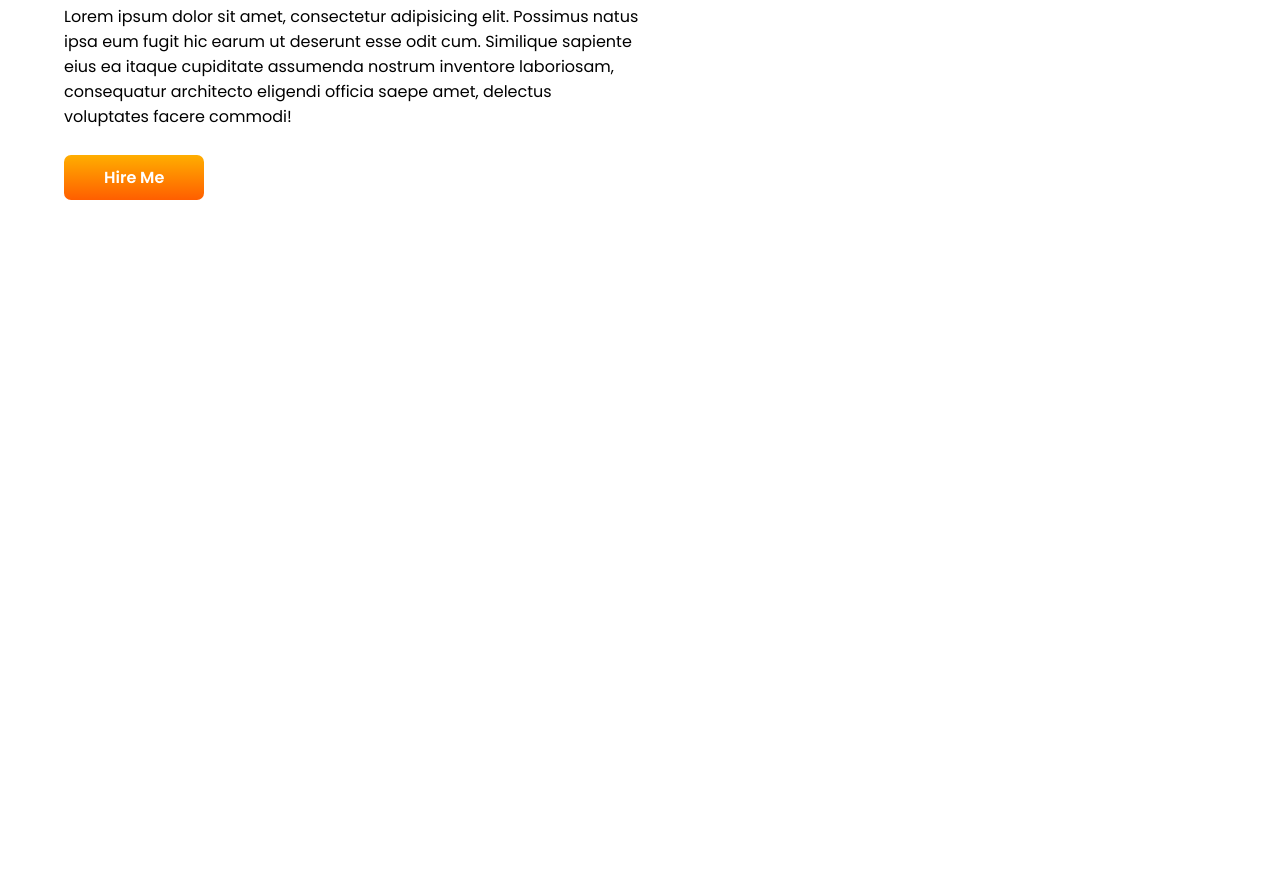
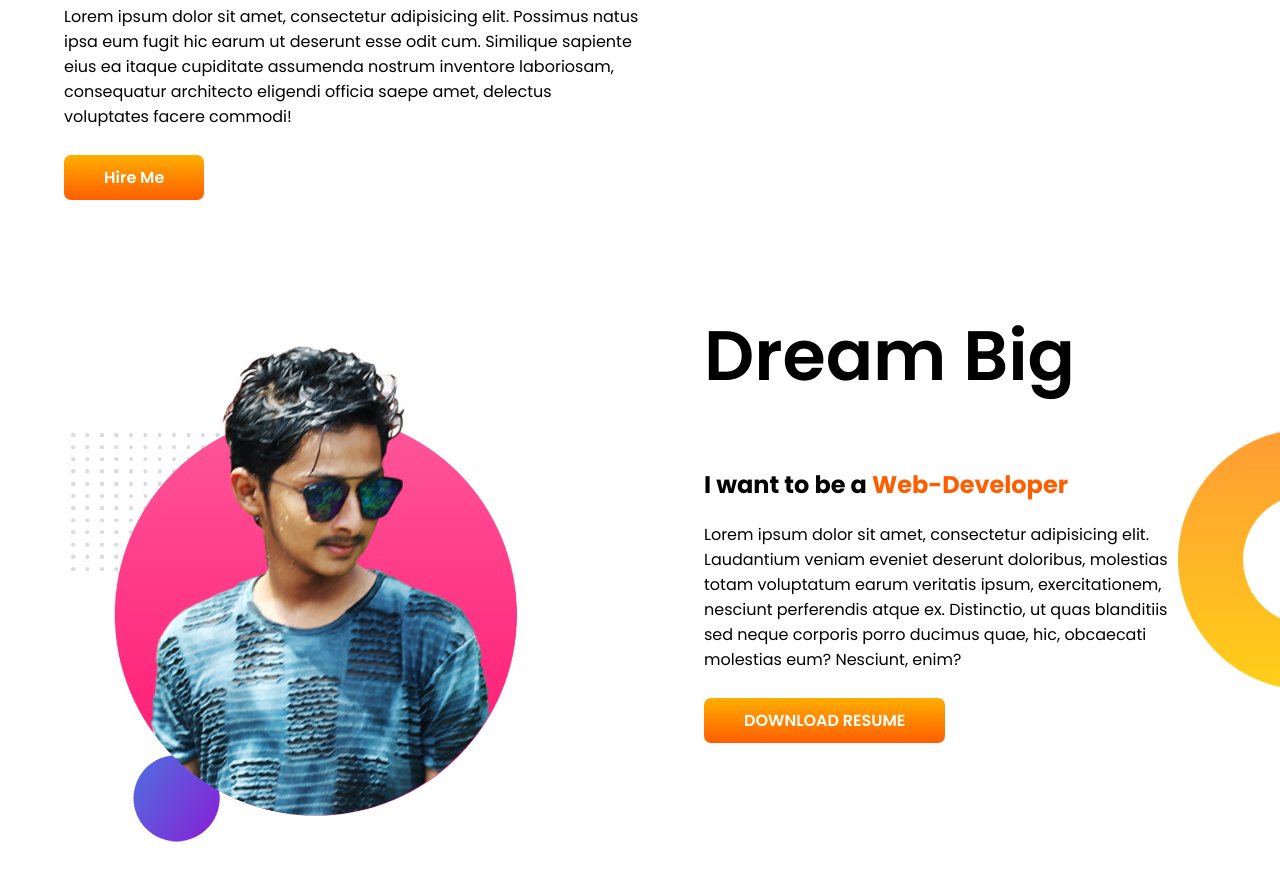
Before and after one commit to mdaminul1024/practice-portfolio-hero, a plain HTML site: page index.html in a window 1280 px wide. Shown: the part 536-1409 px from the top of the page. Before the commit the page ends 800 px from the top, so only its background shows below. Drawn offline with Linux system fonts and the light colour scheme.

Commit message:
one added

```diff
--- a/index.css
+++ b/index.css
@@ -24,7 +24,7 @@ section {
    padding-left: 5%;
 }
 
-img {
+.size {
    width: 100%;
 }
 
@@ -52,3 +52,42 @@ img {
    background-size: cover;
 
 }
+
+.cv {
+   text-decoration: none;
+   background-image: linear-gradient(rgb(255, 174, 0), rgb(255, 94, 0));
+   padding: 10px 40px;
+   border-radius: 7px;
+   font-weight: 600;
+   color: white;
+   position: absolute;
+   margin-top: 10px;
+   transition: 0.5s;
+}
+
+.cv:hover {
+   background-image: linear-gradient(rgb(255, 94, 0), rgb(255, 174, 0));
+   transition: 1s;
+}
+
+.dream-big {
+   margin-top: 100px;
+}
+
+.second-one {
+   width: 70%;
+   padding-right: 8%;
+   padding-left: 5%;
+}
+
+.second-bg {
+   width: 110%;
+   margin-top: 100px;
+}
+
+.dream-big {
+   background-image: url(dream-bg.png);
+   background-repeat: no-repeat;
+   background-position: right;
+   background-size: 8%;
+}
--- a/index.html
+++ b/index.html
@@ -25,6 +25,23 @@
 
     </section>
 
+<!------------------footer---------->
+
+<section class="dream-big">
+
+   <div class="second-one">
+      <img src="bg2.png" class="second-bg" alt="background second">
+   </div>
+
+<div class="second-one">
+   <h1>Dream Big</h1>
+   <h2>I want to be a <span class="name-color">Web-Developer</span></h3>
+   <p>Lorem ipsum dolor sit amet, consectetur adipisicing elit. Laudantium veniam eveniet deserunt doloribus, molestias totam voluptatum earum veritatis ipsum, exercitationem, nesciunt perferendis atque ex. Distinctio, ut quas blanditiis sed neque corporis porro ducimus quae, hic, obcaecati molestias eum? Nesciunt, enim?</p>
+   <a href="#" target="_blank" class="cv">DOWNLOAD RESUME</a>
+</div>
+
+</section>
+
 
    </body>
 </html>
```
